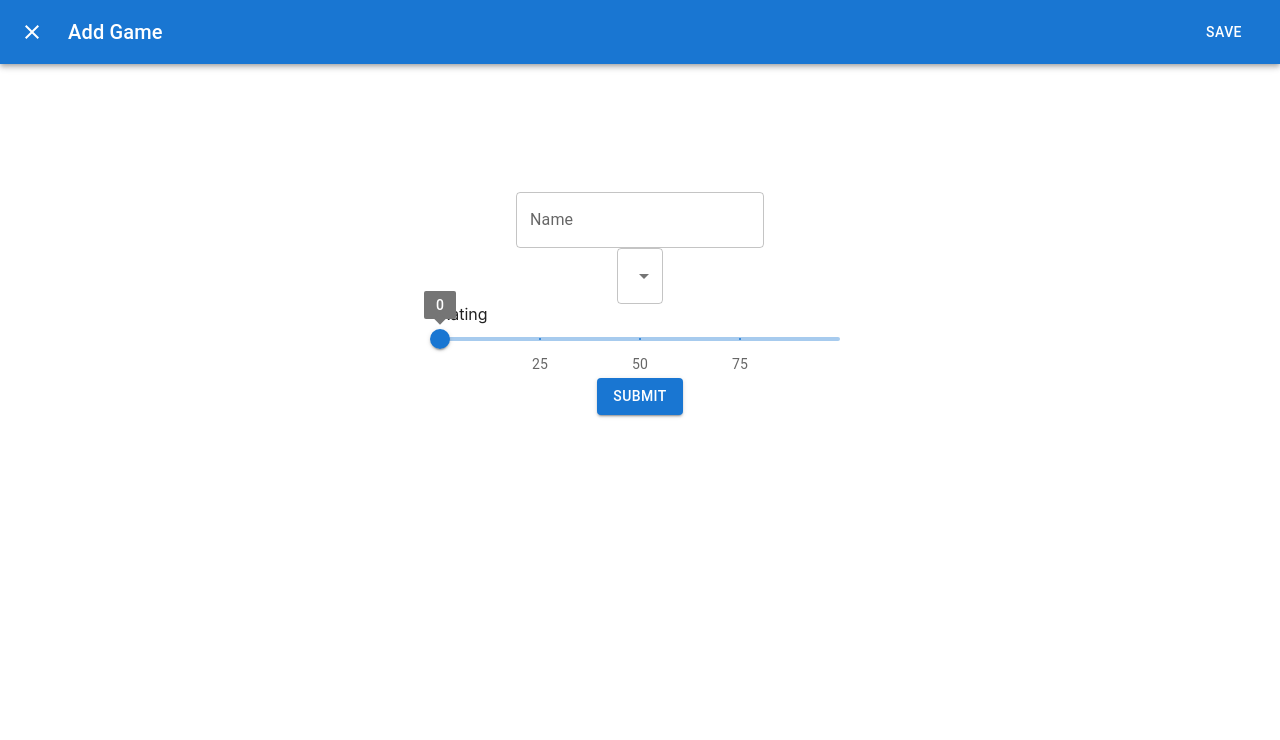
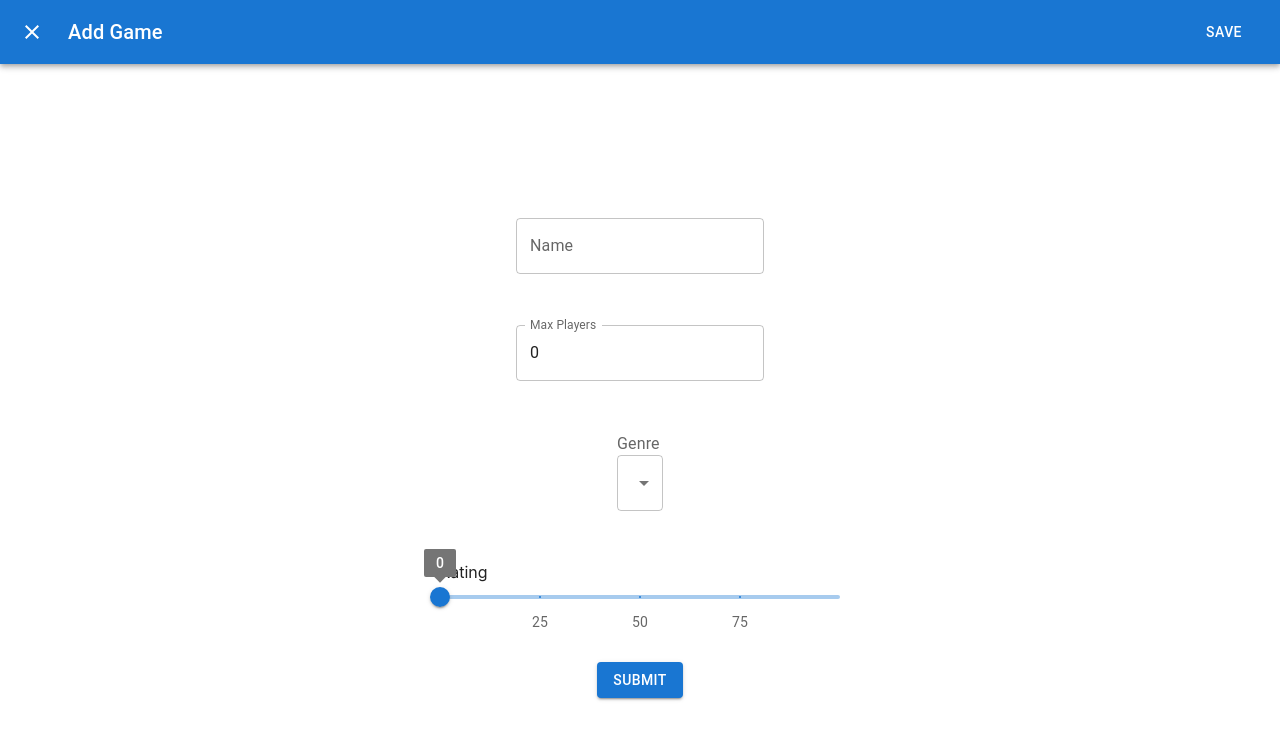
Before and after one commit to Madhur20/BoardGamesDashBoard, a Next.js app: page /games in a window 1280 px wide. Both pictures are taken after a click on the button 36 px from the left and 618 px from the top of the page. Shown: the top 740 px of the page. Built offline with nearby package versions, Linux system fonts and the light colour scheme.

Commit message:
Add Game Complete

```diff
--- a/components/games/AddGameForm.tsx
+++ b/components/games/AddGameForm.tsx
@@ -1,15 +1,21 @@
 import React, { useState } from "react";
 import Grid from "@mui/material//Grid";
 import TextField from "@mui/material/TextField";
-import FormControlLabel from "@mui/material/FormControlLabel";
 import FormControl from "@mui/material/FormControl";
 import FormLabel from "@mui/material/FormLabel";
-import RadioGroup from "@mui/material/RadioGroup";
-import Radio from "@mui/material/Radio";
 import Select from "@mui/material/Select";
 import MenuItem from "@mui/material/MenuItem";
 import Slider from "@mui/material/Slider";
 import Button from "@mui/material/Button";
+import Snackbar from "@mui/material/Snackbar";
+import MuiAlert, { AlertProps } from '@mui/material/Alert';
+
+const Alert = React.forwardRef<HTMLDivElement, AlertProps>(function Alert(
+    props,
+    ref,
+) {
+    return <MuiAlert elevation={6} ref={ref} variant="filled" {...props} />;
+});
 
 const defaultValues = {
     name: "",
@@ -21,31 +27,52 @@ const defaultValues = {
 export default function AddGameForm() {
     const [formValues, setFormValues] = useState(defaultValues);
 
-    const handleInputChange = (e: any) => {
-        const { name, value } = e.target;
-        console.log(name, value);
+    const handleInputChange = (e: React.ChangeEvent<HTMLInputElement>) => {
+        const { name, value } = e.target as HTMLInputElement;
         setFormValues({
             ...formValues,
             [name]: value,
         });
     };
 
-    const handleSliderChange = (name: string) => (e: any, value: any) => {
+    const handleSliderChange = (name: string) => (event: Event, newValue: number | number[]) => {
         setFormValues({
             ...formValues,
-            [name]: value,
+            [name]: newValue,
         });
     };
 
-    const handleSubmit = (event: any) => {
+    const handleSubmit = (event: React.FormEvent<HTMLFormElement>) => {
         event.preventDefault();
         console.log(formValues);
+        if (formValues.name.length > 0 && formValues.genre.length > 0) {
+            setSuccess(true);
+            handleClickSnack();
+        } else {
+            setSuccess(false);
+            handleClickSnack();
+        }
+    };
+
+    const [snackbarOpen, setSnackbarOpen] = React.useState(false);
+    const [success, setSuccess] = React.useState(false);
+
+    const handleClickSnack = () => {
+        setSnackbarOpen(true);
+    };
+
+    const snackbarClose = (event?: React.SyntheticEvent | Event, reason?: string) => {
+        if (reason === 'clickaway') {
+            return;
+        }
+
+        setSnackbarOpen(false);
     };
 
     return (
         <form onSubmit={handleSubmit}>
             <Grid container sx={{ display: 'flex', flexDirection: 'column', alignItems: 'center' }}>
-                <Grid>
+                <Grid sx={{ margin: '2%' }}>
                     <TextField
                         id="name-input"
                         name="name"
@@ -55,9 +82,21 @@ export default function AddGameForm() {
                         onChange={handleInputChange}
                     />
                 </Grid>
-                <Grid item>
+                <Grid sx={{ margin: '2%' }}>
+                    <TextField
+                        id="max-players-input"
+                        name="maxPlayers"
+                        label="Max Players"
+                        type="number"
+                        value={formValues.maxPlayers}
+                        onChange={handleInputChange}
+                    />
+                </Grid>
+                <Grid sx={{ margin: '2%' }}>
                     <FormControl>
+                        <FormLabel id="genre">Genre</FormLabel>
                         <Select
+                            aria-labelledby="genre"
                             name="genre"
                             value={formValues.genre}
                             onChange={handleInputChange}
@@ -74,7 +113,7 @@ export default function AddGameForm() {
                         </Select>
                     </FormControl>
                 </Grid>
-                <Grid item>
+                <Grid sx={{ margin: '2%' }}>
                     <div style={{ width: "400px" }}>
                         Rating
                         <Slider
@@ -102,9 +141,18 @@ export default function AddGameForm() {
                         />
                     </div>
                 </Grid>
-                <Button variant="contained" color="primary" type="submit" onClick={handleSubmit}>
+                <Button variant="contained" color="primary" type="submit">
                     Submit
                 </Button>
+                <Snackbar open={snackbarOpen} autoHideDuration={6000} onClose={snackbarClose}>
+                    {success ?
+                        <Alert onClose={snackbarClose} severity="success" sx={{ width: '100%' }}>
+                            Game Inserted! Enjoy
+                        </Alert>
+                        : <Alert onClose={snackbarClose} severity="error" sx={{ width: '100%' }}>
+                            Invalid Input :( Please Try again.
+                        </Alert>}
+                </Snackbar>
             </Grid>
         </form>
     )
```
